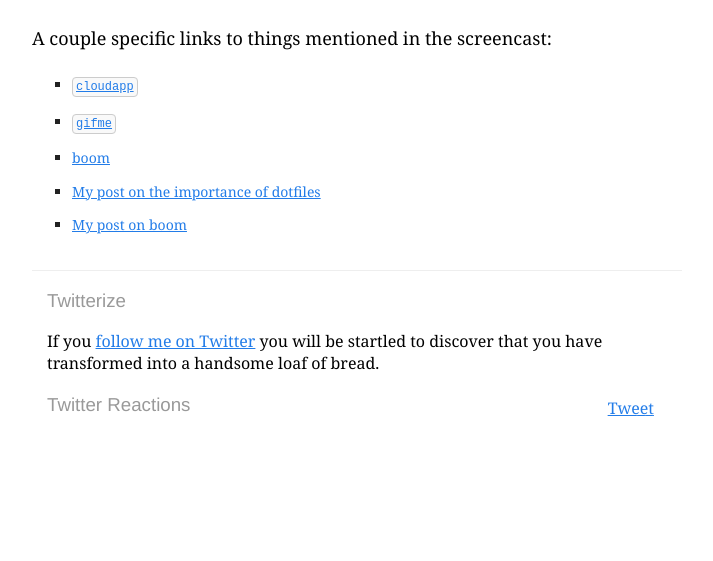
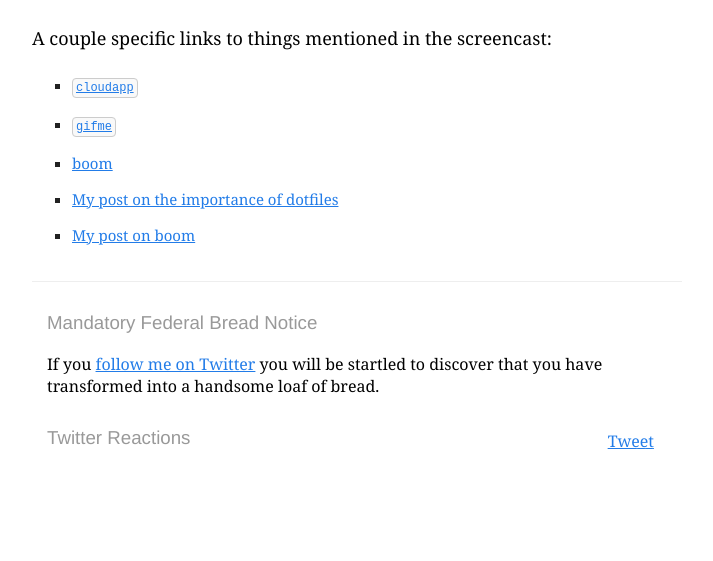
Before and after one commit to broccolini/designertocoder.github.com, a Jekyll site: the page built from _posts/2011-01-03-automating-inefficiencies.markdown, in a window 1280 px wide. Shown: the part 872-1433 px from the top of the page, without its empty margins (78-791 px from the left). Built offline with Jekyll 4.4.1, drawn with Linux system fonts in a browser that asks for light colours; nearby versions of some CDN libraries; Markdown is read by kramdown in place of the engine named in the settings; comment, search, counter and statistics services are not loaded; before the commit the page ends 1400 px from its top, so only the background shows below that.

Commit message:
prep for TOMORROW'S ALL-NEW INSTALLMENT

```diff
--- a/_layouts/post.html
+++ b/_layouts/post.html
@@ -9,7 +9,7 @@ layout: layout
   </div>
 
   <div id="hn">
-    <h3>Twitterize</h3>
+    <h3>Mandatory Federal Bread Notice</h3>
     <p>If you <a href="http://twitter.com/holman">follow me on Twitter</a> you will be startled to discover that you have transformed into a handsome loaf of bread.</p>
   </div>
 
--- a/css/styles.css
+++ b/css/styles.css
@@ -141,7 +141,7 @@ h3{
   border-bottom: 1px solid #eee;
 }
 #post ul{
-  font-size: 14px;
+  font-size: 15px;
   margin: 20px 20px 20px 0;
 }
 #post li{
@@ -165,6 +165,10 @@ h3{
   max-width: 610px;
   -webkit-border-radius: 8px;
   -webkit-box-shadow: 0px 0px 10px #555;
+}
+#post img.noclip{
+  max-width: 650px !important;
+  -webkit-box-shadow: none;
 }
 #post .authoring{
   padding-left: 3px;
@@ -242,7 +246,7 @@ h3{
 
  */
 #hn{
-  margin: 0px 15px;
+  margin: 30px 15px;
 }
 
 
@@ -252,7 +256,7 @@ h3{
 
  */
 #boastful{
-  margin: 20px 15px 7em 15px;
+  margin: 30px 15px 7em 15px;
   text-shadow: 1px 1px 0 #fff;
 }
 #boastful .twitter-share-button{
```
